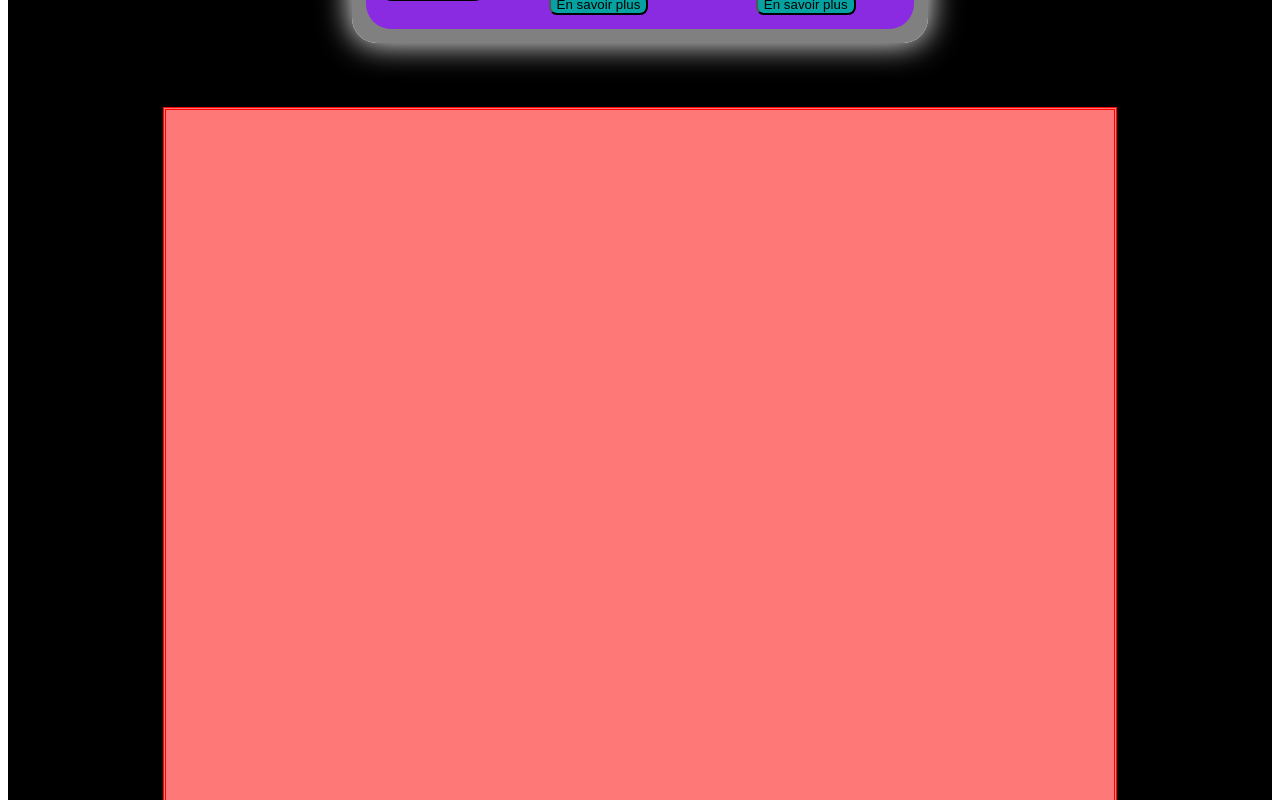
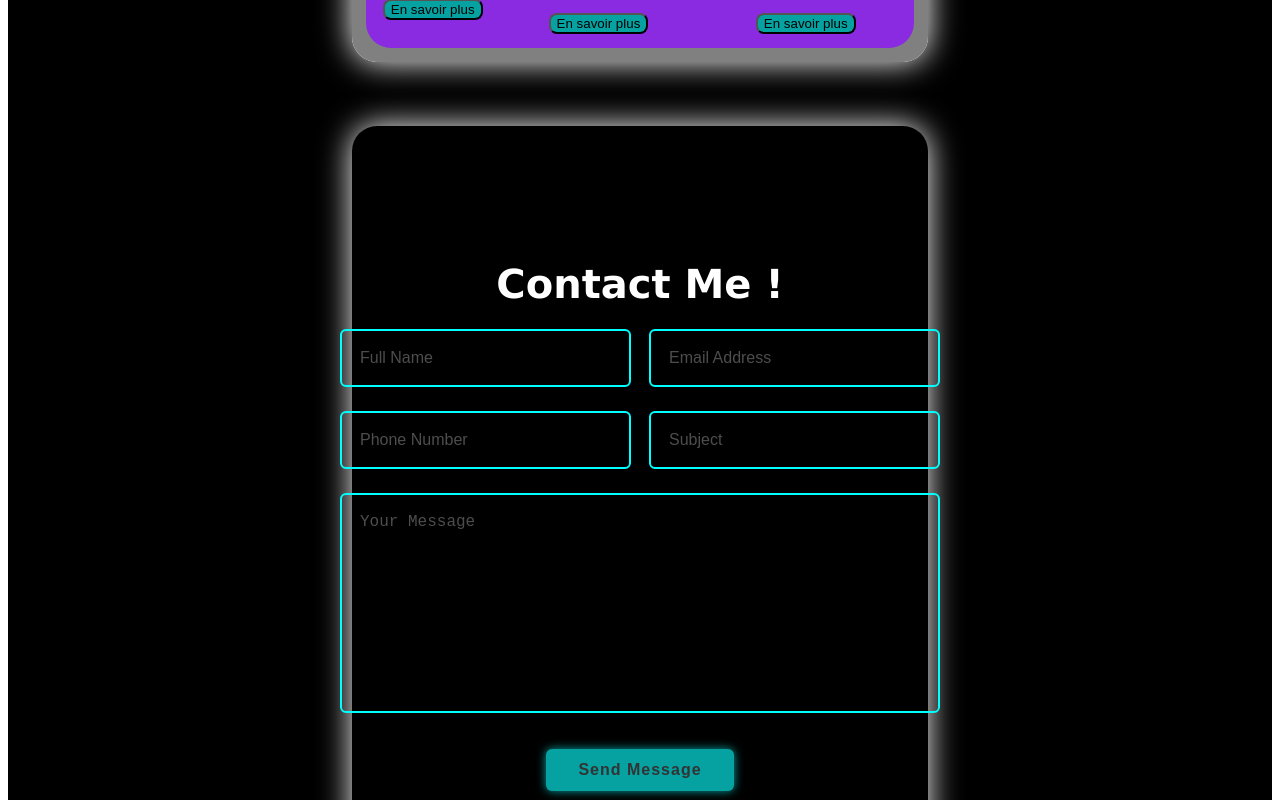
Before and after one commit to w4cwac/vue-portfolio, a Vue app: page / in a window 1280 px wide. Shown: the part 1200-2000 px from the top of the page. Built offline with nearby package versions, Linux system fonts and the light colour scheme.

Commit message:
Add form contact

```diff
--- a/index.html
+++ b/index.html
@@ -8,6 +8,8 @@
   </head>
   <body>
     <div id="app"></div>
+    <script src="https://smtpjs.com/v3/smtp.js"></script>
+    <script src="//cdn.jsdelivr.net/npm/sweetalert2@11"></script>
     <script type="module" src="/src/main.js"></script>
   </body>
 </html>
--- a/src/App.vue
+++ b/src/App.vue
@@ -32,6 +32,7 @@
 
       </div>
       <div id="contact">
+        <Contact />
 
       </div>
     </main>
@@ -66,13 +67,15 @@
 
 import Apropos from './components/Apropos.vue';
 import ProjectsCard from './components/ProjectsCard.vue';
+import Contact from './components/Contact.vue';
 
 
 export default{
   name: 'App',
   components :{
     Apropos,
-    ProjectsCard
+    ProjectsCard,
+    Contact,
 }
 
 
@@ -152,15 +155,13 @@ nav
 }
 #contact{
   display: flex;
-  justify-content: space-between;
+  justify-content: center;
   align-items: center;
-  background-color: rgb(255, 120, 120);
-  height: 100vh;
-  width: 75%;
+  width: 45vw;
   margin: auto;
   margin-top: 5%;
-  border-style: double;
-  border-color: red;
+  border-radius: 25px;
+  box-shadow: 0 0 2em white;
 }
 
 .social1{
--- a/src/components/Apropos.vue
+++ b/src/components/Apropos.vue
@@ -14,7 +14,7 @@
                     </a>
                 </div>
                 <div class="links">
-                    <a href="https://www.facebook.com/hugo.wacogne.5">
+                    <a href="https://www.facebook.com/hugo.wacogne.5" onclick="window.open(this.href);return false">
                         <img src="../assets/messenger.png" alt="bulle avec un éclair dedans">
                         <h2>Messenger</h2>
                     </a>
@@ -47,7 +47,7 @@
                 </div>
 
                 <div class="project-button">
-                    <a href="https://www.canva.com/design/DAEhvxjWh_Y/view">Mon CV</a>
+                    <a href="https://www.canva.com/design/DAEhvxjWh_Y/view" onclick="window.open(this.href);return false">Mon CV</a>
                 </div>
             </div>
         </div>
--- /dev/null
+++ b/src/components/Contact.vue
@@ -0,0 +1,151 @@
+<template>
+    <div class="body">
+        <div class="contact">
+            <h2>Contact Me !</h2>
+
+            <form action="#">
+                <div class="input-box">
+                    <div class="input-field field">
+                        <input type="text" placeholder="Full Name" id="name" class="item" autocomplete="off">
+                        <div class="error-txt">Full Name can't be blank</div>
+                    </div>
+                    <div class="input-field field">
+                        <input type="text" placeholder="Email Address" id="email" class="item" autocomplete="off">
+                        <div class="error-txt ema il">Email Address can't be blank</div>
+                    </div>
+                </div>
+
+                <div class="input-box">
+                    <div class="input-field field">
+                        <input type="text" placeholder="Phone Number" id="phone" class="item" autocomplete="off">
+                        <div class="error-txt">Phone Number can't be blank</div>
+                    </div>
+                    <div class="input-field field">
+                        <input type="text" placeholder="Subject" id="subject" class="item" autocomplete="off">
+                        <div class="error-txt">Subject can't be blank</div>
+                    </div>
+                </div>
+
+                <div class="textarea-field field">
+                    <textarea name="" id="message" cols="30" rows="10" placeholder="Your Message" class="item" autocomplete="off"></textarea>
+                    <div class="error-txt">Message can't be blank</div>
+                </div>
+
+                <button type="submit">Send Message</button>
+            </form>
+        </div>
+    </div>
+
+</template>
+
+<script>
+export default{
+
+
+
+}
+
+</script>
+
+<style scoped>
+
+*{
+    margin: 0;
+    padding: 0;
+    box-sizing: border-box;
+}
+
+
+
+.body{
+    display: flex;
+    justify-content: center;
+    align-items: center;
+    min-height: 100vh;
+}
+
+.contact h2{
+    font-size: 40px;
+    color: white;
+    text-align: center;
+    margin-bottom: 10px;
+}
+
+.contact form{
+    width: 600px;
+    text-align: center;
+}
+
+form .input-box{
+    display: flex;
+    justify-content: space-between;
+}
+
+.input-box .input-field{
+    width: 48.5%;
+}
+
+.field .item{
+    width: 100%;
+    padding: 18px; /** augmente ou diminue la hauteur des box **/
+    background: transparent;
+    border: 2px solid aqua;
+    outline: none;
+    border-radius: 6px;
+    font-size: 16px;
+    color: #ededed;
+    margin: 12px 0;/* Augmente ou diminue l'écart vertical entre les boxs*/
+}
+
+.field.error .item{
+    border-color: red;
+}
+
+.field .item::placeholder{
+    color: rgba(255, 255, 255, .3);
+}
+
+.field .error-txt{
+    font-size: 14.5px;
+    margin: -5px 0 10px;
+    color: red;
+    text-align: left;
+    display: none;
+}
+
+.field.error .error-txt{
+    display: block;
+}
+
+form .textarea-field .item{
+    resize: none;
+}
+
+form .textarea-field .error-txt{
+    margin-top: -10px;
+}
+
+form button{
+    padding: 12px 32px;
+    background:  rgb(6, 161, 161);
+    border: none;
+    border-radius: 6px;
+    box-shadow: 0 0 10px  rgb(6, 161, 161);
+    font-size: 16px;
+    color: #333;
+    letter-spacing: 1px;
+    font-weight: 600;
+    cursor: pointer;
+    margin-top: 20px;
+    transition: .5s;
+
+}
+
+form button:hover{
+    box-shadow: none;
+
+}
+
+
+
+</style>
--- a/src/components/ProjectsCard.vue
+++ b/src/components/ProjectsCard.vue
@@ -2,10 +2,12 @@
     <div class="mainCard">
         <div class="container-one">
             <h2>Mes Projets</h2>
-            <p>Lorem, ipsum dolor sit amet consectetur adipisicing elit.
-                Itaque, quia ipsum debitis doloremque dolorum rem fugit.
-                Iste mollitia, illum adipisci ea officia corrupti!
-                 Rerum, odit molestias recusandae beatae quod minima.</p>
+            <p>
+                Lors de ma formation avec le CEF, j'ai dû réaliser quelques projets afin de valider ou de m'entrainer à
+                l'utilisation de certaine technologies, pour l'instant j'en ai réalisé 3.
+                La première est un CV avec mes informations personnelles, le deuxième est un cahier des charges et le troisième
+                est un espace commentaire dynamique.
+            </p>
         </div>
         <div class="container-two">
             <div class="project-container">
--- a/src/main.js
+++ b/src/main.js
@@ -78,3 +78,101 @@ function windowOnClickThree(event) {
 triggerThree.addEventListener("click", toggleModalThree);
 closeButtonThree.addEventListener("click", toggleModalThree);
 window.addEventListener("click", windowOnClickThree);
+
+//Envoi Email
+const form = document.querySelector("form");
+const fullName = document.getElementById("name");
+const email = document.getElementById("email");
+const phone = document.getElementById("phone");
+const subject = document.getElementById("subject");
+const message = document.getElementById("message");
+
+function sendEmail(){
+    const bodyMessage = `Full Name: ${fullName.value}<br> Email: ${email.value}<br> Phone Number: ${phone.value}<br> Message: ${message.value}`;
+
+
+
+    Email.send({
+        Host : "smtp.elasticemail.com",
+        Username : "wacogne.hugo@gmail.com",
+        Password : "3FF31D5C9ABDC4BA3CD2AD4EE2D34467F3FE",
+        To : 'wacogne.hugo@gmail.com',
+        From : "wacogne.hugo@gmail.com",
+        Subject : subject.value,
+        Body : bodyMessage
+    }).then(
+      message => {
+        if (message == "OK") {
+            Swal.fire(
+                'Success!',
+                'Message sent Successfully!',
+                'success'
+              )
+        }
+      }
+    );
+}
+
+function checkInputs() {
+    const items = document.querySelectorAll(".item")
+
+    for (const item of items) {
+        if (item.value == "") {
+            item.classList.add("error");
+            item.parentElement.classList.add("error");
+        }
+
+        if (items[1].value != "") {
+            checkEmail();
+        }
+
+        items[1].addEventListener("keyup", () => {
+            checkEmail();
+        });
+
+        item.addEventListener("keyup", () => {
+            if (item.value != "") {
+                item.classList.remove("error");
+                item.parentElement.classList.remove("error");
+            }
+            else{
+                item.classList.add("error");
+                item.parentElement.classList.add("error");
+            }
+        });
+    }
+}
+
+function checkEmail(){
+    const emailRegex = /^([a-z\d\.-]+)@([a-z\d-]+)\.([a-z]{2,3})(\.[a-z]{2,3})?$/;
+    const errorTxtEmail = document.querySelector(".error-txt email");
+
+    if (!email.value.match(emailRegex)) {
+        email.classList.add("error");
+        email.parentElement.classList.add("error");
+
+        if (email.value != "") {
+            errorTxtEmail.innerText = "Enter a valid email address";
+        }
+        else {
+            errorTxtEmail.innerText = "Email Address can't be blank";
+        }
+    }
+    else {
+        email.classList.remove("error");
+        email.parentElement.classList.remove("error");
+    }
+}
+
+form.addEventListener("submit", (e) =>{
+    e.preventDefault();
+    checkInputs();
+
+    if (!fullName.classList.contains("error") && !email.classList.contains("error") && !phone.classList.contains("error") &&
+    !subject.classList.contains("error") && !message.classList.contains("error")) {
+
+        sendEmail();
+
+    }
+
+});
```
